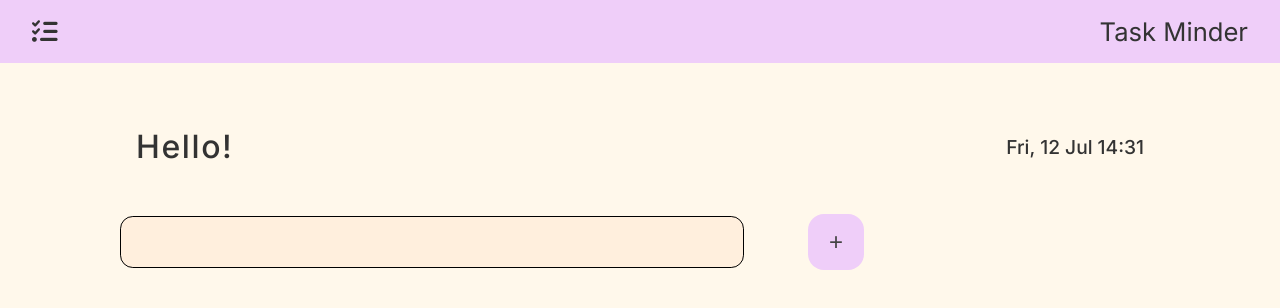
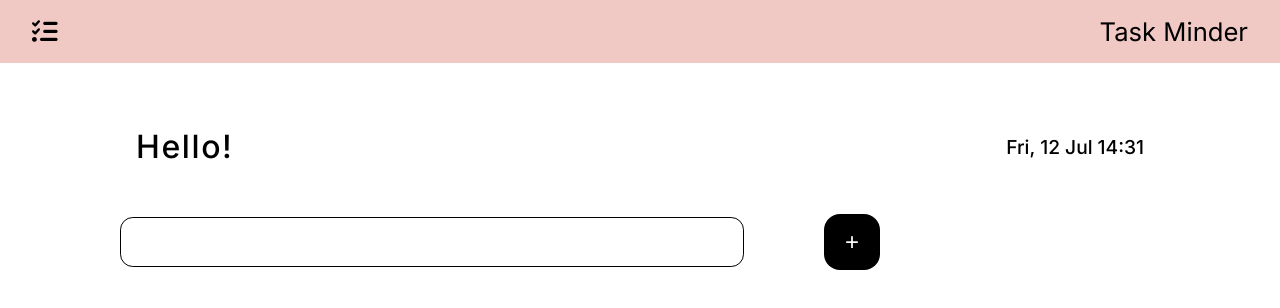
Before and after one commit to ucangun/Task_Minder, a React (Create React App) app: page / in a window 1280 px wide. Shown: the top 308 px of the page. Built offline with nearby package versions, Linux system fonts and the light colour scheme.

Commit message:
"Updated color variables and styling for App component"

```diff
--- a/src/App.css
+++ b/src/App.css
@@ -1,12 +1,11 @@
 @import url("https://fonts.googleapis.com/css2?family=Inter:wght@100..900&display=swap");
 
 :root {
-  --color-green: #c7ffc9;
-  --color-pink: #efcef9;
-  --color-green-hover: #a3d6a6;
-  --color-pink-hover: #d8addf;
-  --color-peach: #fff8eb;
-  --color-peach-hover: #ffefdd;
+  --color-green: #e5ffe6;
+  --color-pink: #f0c9c5;
+  --color-green-hover: #c7ffca;
+  --color-pink-hover: #e6b7b3;
+  --color-peach: #ffffff;
   --color-black: #000000;
   --color-white: #ffffff;
   --color-gray: #333;
@@ -21,7 +20,7 @@
 body {
   background-color: var(--color-peach);
   font-family: "Inter", sans-serif;
-  color: var(--color-gray);
+  color: var(--color-black);
 }
 
 /* ---------------------------------- */
@@ -51,7 +50,7 @@ body {
   justify-content: space-between;
   align-items: center;
   padding: 3rem 6rem 1rem 6rem;
-  color: var(--color-gray);
+  color: var(--color-black);
 
   font-size: 2rem;
   font-weight: 500;
@@ -79,18 +78,18 @@ body {
   margin-bottom: 3rem;
   display: flex;
   align-items: center;
-  gap: 4rem;
+  gap: 5rem;
 }
 
 .todoList-input input {
   width: 60%;
-  padding: 1rem 1rem;
+  padding: 0.8rem 1rem;
   outline: none;
-  background-color: var(--color-peach-hover);
+  background-color: var(--color-peach);
   border: 0.1rem solid var(--color-black);
   border-radius: 0.8rem;
 
-  font-size: 1rem;
+  font-size: 1.2rem;
 }
 
 .todoList-input button {
@@ -102,18 +101,12 @@ body {
   cursor: pointer;
 
   font-size: 1.5rem;
-  background-color: var(--color-pink);
-  color: #444;
-}
-
-.todoList-input button:hover {
-  background-color: var(--color-pink-hover);
+  background-color: var(--color-black);
+  color: var(--color-white);
 }
 
 .todoList-container {
   padding: 1rem 0.5rem;
-  border: 0.1rem solid var(--color-peach);
-  border-radius: 1rem;
   width: 60%;
   background-color: var(--color-peach);
   color: #333;
@@ -125,10 +118,15 @@ body {
   align-items: center;
   margin-bottom: 1rem;
   cursor: pointer;
+  transition: all 0.8s;
 
   background-color: var(--color-pink);
   padding: 1rem 2rem;
   border-radius: 1rem;
+}
+
+.todo:hover {
+  background-color: var(--color-pink-hover);
 }
 
 .todo p {
@@ -156,4 +154,9 @@ body {
 
 .completed {
   background-color: var(--color-green);
+  transition: all 0.8s;
 }
+
+.completed:hover {
+  background-color: var(--color-green-hover);
+}
```
